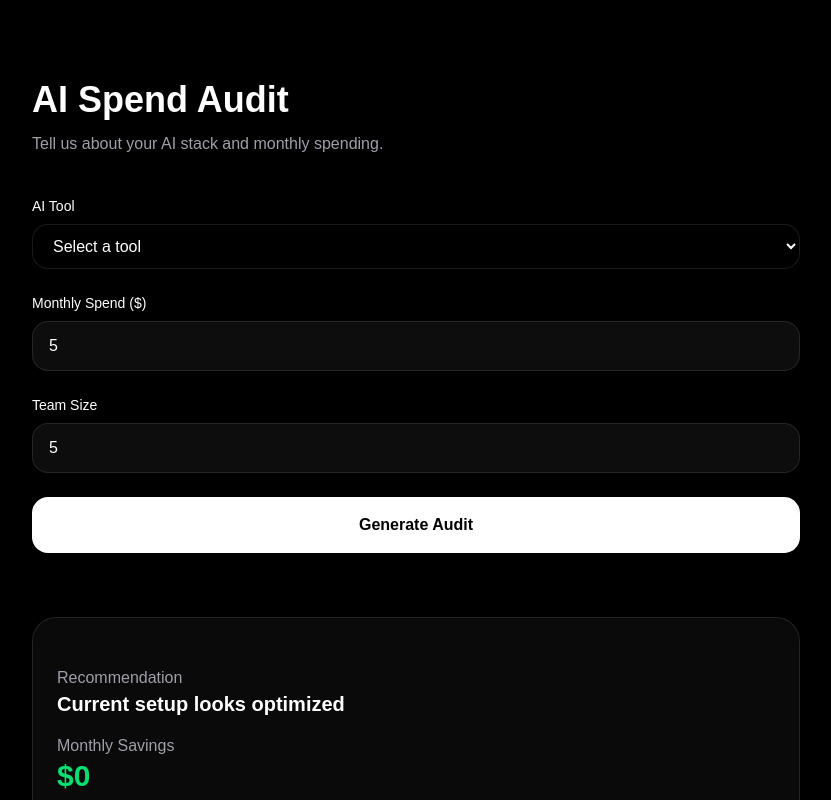
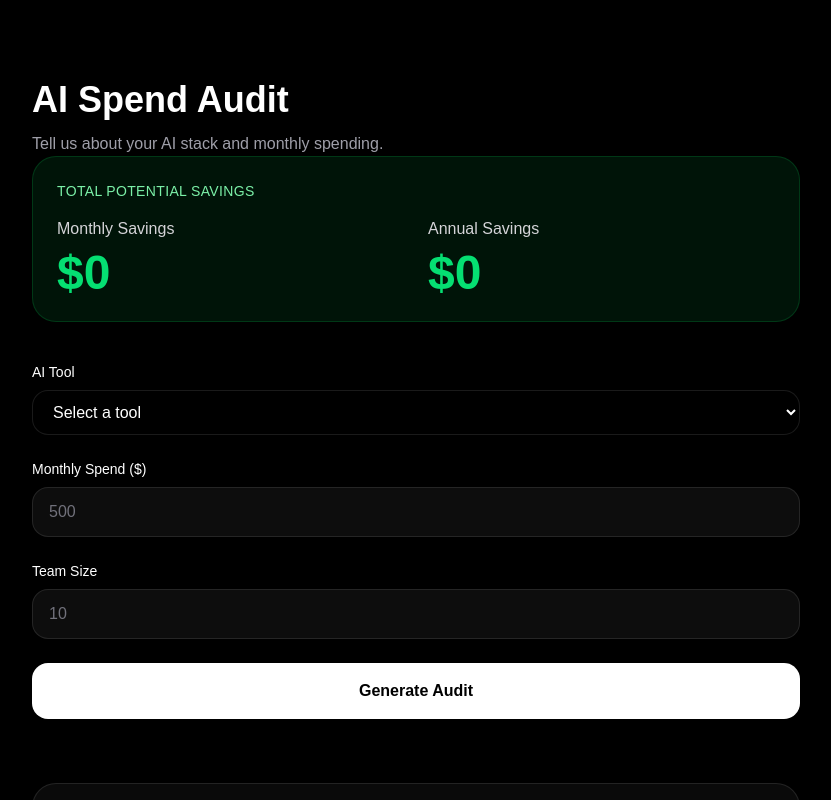
Before and after one commit to Gurpreet123singh/spendra, a Next.js app: page /audit in a window 1280 px wide. Both pictures are taken after typing "5", "5" into the empty fields and a click on the button "Generate Audit". Shown: the top 800 px of the page, without its empty margins (224-1055 px from the left). Built offline with nearby package versions, Linux system fonts and the light colour scheme.

Commit message:
feat: add total savings summary and Credex CTA

```diff
--- a/src/app/audit/page.tsx
+++ b/src/app/audit/page.tsx
@@ -7,7 +7,7 @@ export default function AuditPage() {
   const [toolName, setToolName] = useState("");
   const [monthlySpend, setMonthlySpend] = useState("");
   const [teamSize, setTeamSize] = useState("");
-  const [result, setResult] = useState<AuditResult | null>(null);
+  const [results, setResults] = useState<AuditResult[]>([]);
   useEffect(() => {
   const savedTool = localStorage.getItem("toolName");
   const savedSpend = localStorage.getItem("monthlySpend");
@@ -28,13 +28,25 @@ useEffect(() => {
     toolName,
     Number(monthlySpend),
     Number(teamSize)
-
   );
 
-  setResult(audit);
+  setResults((prev) => [audit, ...prev]);
+  setToolName("");
+  setMonthlySpend("");
+  setTeamSize("");
 };
 
-  return (
+const totalMonthlySavings = results.reduce(
+  (sum, result) => sum + result.monthlySavings,
+  0
+);
+
+const totalAnnualSavings = results.reduce(
+  (sum, result) => sum + result.annualSavings,
+  0
+);
+
+return (
     <main className="min-h-screen bg-black px-6 py-20 text-white">
       <div className="mx-auto max-w-3xl">
         <h1 className="text-4xl font-bold">
@@ -44,7 +56,52 @@ useEffect(() => {
         <p className="mt-3 text-zinc-400">
           Tell us about your AI stack and monthly spending.
         </p>
+       {results.length > 0 && (
+  <div className="mb-8 rounded-3xl border border-green-500/20 bg-green-500/10 p-6">
+    <p className="text-sm uppercase tracking-wide text-green-300">
+      Total Potential Savings
+    </p>
 
+    <div className="mt-4 grid gap-6 md:grid-cols-2">
+      <div>
+        <p className="text-zinc-300">
+          Monthly Savings
+        </p>
+
+        <h2 className="mt-2 text-5xl font-bold text-green-400">
+          ${totalMonthlySavings}
+        </h2>
+      </div>
+
+      <div>
+        <p className="text-zinc-300">
+          Annual Savings
+        </p>
+
+        <h2 className="mt-2 text-5xl font-bold text-green-400">
+          ${totalAnnualSavings}
+        </h2>
+      </div>
+    </div>
+
+    {totalMonthlySavings >= 500 && (
+      <div className="mt-6 rounded-2xl border border-white/10 bg-black/30 p-5">
+        <h3 className="text-xl font-semibold">
+          Unlock Bigger Savings with Credex
+        </h3>
+
+        <p className="mt-2 text-zinc-400">
+          Your team may qualify for discounted AI infrastructure credits
+          through Credex partnerships.
+        </p>
+
+        <button className="mt-4 rounded-full bg-white px-5 py-3 font-semibold text-black transition hover:bg-zinc-200">
+          Book Credex Consultation
+        </button>
+      </div>
+    )}
+  </div>
+)}
         <div className="mt-10 space-y-6">
           <div>
 
@@ -59,12 +116,9 @@ useEffect(() => {
   >
     <option value="">Select a tool</option>
 
-    <option
-  className="bg-black text-white"
-  value="ChatGPT Team"
->
-  ChatGPT Team
-</option>
+    <option value="ChatGPT Team">
+      ChatGPT Team
+    </option>
 
     <option value="ChatGPT Plus">
       ChatGPT Plus
@@ -126,7 +180,14 @@ useEffect(() => {
           >
             Generate Audit
           </button>
-          {result && <AuditResultCard result={result} />}
+          <div className="space-y-6">
+  {results.map((result, index) => (
+    <AuditResultCard
+      key={index}
+      result={result}
+    />
+  ))}
+</div>
         </div>
       </div>
     </main>
```
